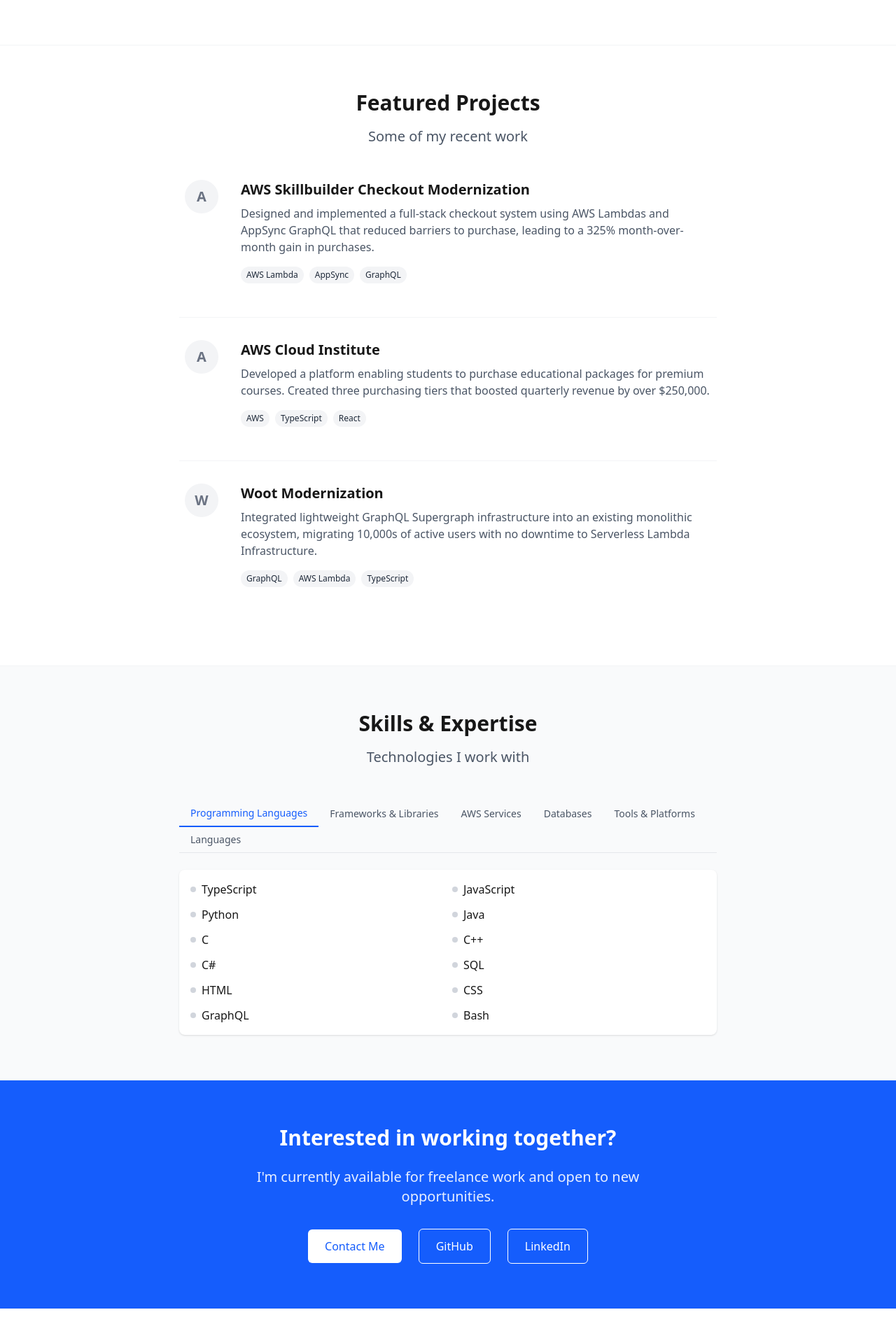
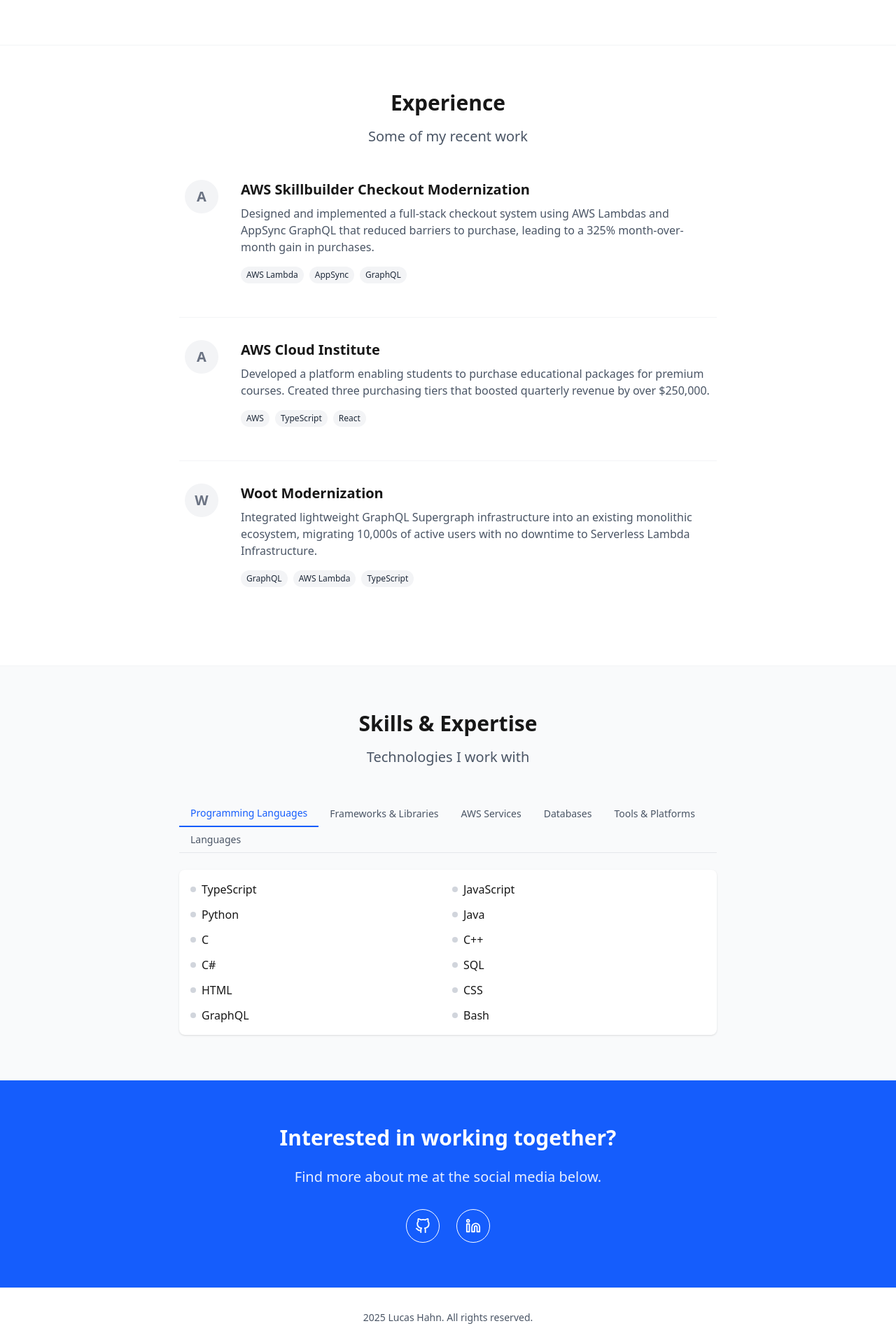
Before and after one commit to lzhahn/PersonalWebsite, a Next.js app: page / in a window 1280 px wide. Shown: the part 500-2405 px from the top of the page at 70% size. Built offline with nearby package versions, Linux system fonts and the light colour scheme.

Commit message:
Updated from projects to experience

```diff
--- a/src/app/page.tsx
+++ b/src/app/page.tsx
@@ -5,26 +5,12 @@
 import BackgroundPattern from "@/components/BackgroundPattern";
 import * as HoverCard from '@radix-ui/react-hover-card';
 import * as Tabs from '@radix-ui/react-tabs';
-import * as Dialog from '@radix-ui/react-dialog';
 import { useState } from 'react';
 
 export default function Home() {
   // Get featured projects and skills
   const featuredProjects = getAllProjects().slice(0, 3);
   const skills = getAllSkills();
-  const [name, setName] = useState('');
-  const [email, setEmail] = useState('');
-  const [message, setMessage] = useState('');
-
-  const handleSubmit = (e: React.FormEvent) => {
-    e.preventDefault();
-    // In a real application, you would handle the form submission here
-    console.log({ name, email, message });
-    // Reset form
-    setName('');
-    setEmail('');
-    setMessage('');
-  };
 
   return (
     <div className="flex flex-col min-h-screen relative">
@@ -45,7 +31,7 @@
                 Software Engineer & Web Developer
               </p>
               <p className="text-lg text-gray-600 dark:text-gray-300 max-w-xl">
-                I build responsive, user-friendly web applications with modern technologies.
+                I build responsive, user-friendly applications with modern technologies.
                 Passionate about creating clean, efficient, and accessible digital experiences.
               </p>
               <div className="flex flex-wrap gap-4 pt-4">
@@ -75,14 +61,14 @@
         </div>
       </section>
 
-      {/* Featured Projects Section */}
+      {/* Experience Section */}
       <section id="projects" className="py-16 relative border-t border-gray-100 dark:border-gray-800">
         {/* Minimalist background */}
         <div className="absolute inset-0 bg-white dark:bg-gray-900 -z-10"></div>
 
         <div className="container mx-auto px-4">
           <div className="text-center mb-12">
-            <h2 className="text-3xl font-bold mb-4 dark:text-white">Featured Projects</h2>
+            <h2 className="text-3xl font-bold mb-4 dark:text-white">Experience</h2>
             <p className="text-xl text-gray-600 dark:text-gray-300">Some of my recent work</p>
           </div>
 
@@ -207,101 +193,32 @@
         <div className="container mx-auto px-4 text-center">
           <h2 className="text-3xl font-bold mb-6 text-white dark:text-white">Interested in working together?</h2>
           <p className="text-xl mb-8 max-w-2xl mx-auto text-white/90">
-            I&apos;m currently available for freelance work and open to new opportunities.
+            Find more about me at the social media below.
           </p>
-          <div className="flex flex-col md:flex-row gap-6 justify-center items-center max-w-md mx-auto">
-            <Dialog.Root>
-              <Dialog.Trigger asChild>
-                <button className="px-6 py-3 bg-white hover:bg-gray-100 text-blue-600 rounded-md font-medium transition-colors inline-block w-full md:w-auto">
-                  Contact Me
-                </button>
-              </Dialog.Trigger>
-              <Dialog.Portal>
-                <Dialog.Overlay className="fixed inset-0 bg-black/50 data-[state=open]:animate-fadeIn data-[state=closed]:animate-fadeOut" />
-                <Dialog.Content className="fixed top-1/2 left-1/2 transform -translate-x-1/2 -translate-y-1/2 bg-white dark:bg-gray-800 p-6 rounded-lg shadow-xl w-[90vw] max-w-md max-h-[85vh] overflow-y-auto data-[state=open]:animate-scaleIn data-[state=closed]:animate-scaleOut">
-                  <Dialog.Title className="text-xl font-bold mb-4 dark:text-white">Get in Touch</Dialog.Title>
-                  <Dialog.Description className="text-gray-600 dark:text-gray-300 mb-6">
-                    Fill out the form below and I&apos;ll get back to you as soon as possible.
-                  </Dialog.Description>
-
-                  <form onSubmit={handleSubmit} className="space-y-4">
-                    <div>
-                      <label htmlFor="name" className="block text-sm font-medium text-gray-700 dark:text-gray-300 mb-1">
-                        Name
-                      </label>
-                      <input
-                        type="text"
-                        id="name"
-                        value={name}
-                        onChange={(e) => setName(e.target.value)}
-                        className="w-full px-3 py-2 border border-gray-300 dark:border-gray-600 rounded-md bg-white dark:bg-gray-700 text-gray-900 dark:text-gray-100"
-                        required
-                      />
-                    </div>
-                    <div>
-                      <label htmlFor="email" className="block text-sm font-medium text-gray-700 dark:text-gray-300 mb-1">
-                        Email
-                      </label>
-                      <input
-                        type="email"
-                        id="email"
-                        value={email}
-                        onChange={(e) => setEmail(e.target.value)}
-                        className="w-full px-3 py-2 border border-gray-300 dark:border-gray-600 rounded-md bg-white dark:bg-gray-700 text-gray-900 dark:text-gray-100"
-                        required
-                      />
-                    </div>
-                    <div>
-                      <label htmlFor="message" className="block text-sm font-medium text-gray-700 dark:text-gray-300 mb-1">
-                        Message
-                      </label>
-                      <textarea
-                        id="message"
-                        value={message}
-                        onChange={(e) => setMessage(e.target.value)}
-                        rows={4}
-                        className="w-full px-3 py-2 border border-gray-300 dark:border-gray-600 rounded-md bg-white dark:bg-gray-700 text-gray-900 dark:text-gray-100"
-                        required
-                      ></textarea>
-                    </div>
-                    <div className="flex justify-end gap-3 mt-6">
-                      <Dialog.Close asChild>
-                        <button type="button" className="px-4 py-2 border border-gray-300 dark:border-gray-600 text-gray-700 dark:text-gray-300 rounded-md hover:bg-gray-100 dark:hover:bg-gray-700 transition-colors">
-                          Cancel
-                        </button>
-                      </Dialog.Close>
-                      <button type="submit" className="px-4 py-2 bg-blue-600 text-white rounded-md hover:bg-blue-700 transition-colors">
-                        Send Message
-                      </button>
-                    </div>
-                  </form>
-
-                  <Dialog.Close asChild>
-                    <button className="absolute top-4 right-4 text-gray-500 hover:text-gray-700 dark:text-gray-400 dark:hover:text-gray-200" aria-label="Close">
-                      <svg width="15" height="15" viewBox="0 0 15 15" fill="none" xmlns="http://www.w3.org/2000/svg">
-                        <path d="M11.7816 4.03157C12.0062 3.80702 12.0062 3.44295 11.7816 3.2184C11.5571 2.99385 11.193 2.99385 10.9685 3.2184L7.50005 6.68682L4.03164 3.2184C3.80708 2.99385 3.44301 2.99385 3.21846 3.2184C2.99391 3.44295 2.99391 3.80702 3.21846 4.03157L6.68688 7.49999L3.21846 10.9684C2.99391 11.193 2.99391 11.557 3.21846 11.7816C3.44301 12.0061 3.80708 12.0061 4.03164 11.7816L7.50005 8.31316L10.9685 11.7816C11.193 12.0061 11.5571 12.0061 11.7816 11.7816C12.0062 11.557 12.0062 11.193 11.7816 10.9684L8.31322 7.49999L11.7816 4.03157Z" fill="currentColor" fillRule="evenodd" clipRule="evenodd"></path>
-                      </svg>
-                    </button>
-                  </Dialog.Close>
-                </Dialog.Content>
-              </Dialog.Portal>
-            </Dialog.Root>
-
+          <div className="flex gap-6 justify-center items-center">
             <a
               href="https://github.com/lzhahn/"
               target="_blank"
               rel="noopener noreferrer"
-              className="px-6 py-3 bg-transparent hover:bg-white/10 text-white border border-white rounded-md font-medium transition-colors inline-block w-full md:w-auto"
+              className="p-3 bg-transparent hover:bg-white/10 text-white border border-white rounded-full font-medium transition-colors inline-flex items-center justify-center w-12 h-12 md:w-12 md:h-12"
+              aria-label="GitHub"
             >
-              GitHub
+              <svg xmlns="http://www.w3.org/2000/svg" width="24" height="24" viewBox="0 0 24 24" fill="none" stroke="currentColor" strokeWidth="2" strokeLinecap="round" strokeLinejoin="round">
+                <path d="M9 19c-5 1.5-5-2.5-7-3m14 6v-3.87a3.37 3.37 0 0 0-.94-2.61c3.14-.35 6.44-1.54 6.44-7A5.44 5.44 0 0 0 20 4.77 5.07 5.07 0 0 0 19.91 1S18.73.65 16 2.48a13.38 13.38 0 0 0-7 0C6.27.65 5.09 1 5.09 1A5.07 5.07 0 0 0 5 4.77a5.44 5.44 0 0 0-1.5 3.78c0 5.42 3.3 6.61 6.44 7A3.37 3.37 0 0 0 9 18.13V22"></path>
+              </svg>
             </a>
             <a
               href="https://www.linkedin.com/in/lahahn/"
               target="_blank"
               rel="noopener noreferrer"
-              className="px-6 py-3 bg-transparent hover:bg-white/10 text-white border border-white rounded-md font-medium transition-colors inline-block w-full md:w-auto"
+              className="p-3 bg-transparent hover:bg-white/10 text-white border border-white rounded-full font-medium transition-colors inline-flex items-center justify-center w-12 h-12 md:w-12 md:h-12"
+              aria-label="LinkedIn"
             >
-              LinkedIn
+              <svg xmlns="http://www.w3.org/2000/svg" width="24" height="24" viewBox="0 0 24 24" fill="none" stroke="currentColor" strokeWidth="2" strokeLinecap="round" strokeLinejoin="round">
+                <path d="M16 8a6 6 0 0 1 6 6v7h-4v-7a2 2 0 0 0-2-2 2 2 0 0 0-2 2v7h-4v-7a6 6 0 0 1 6-6z"></path>
+                <rect x="2" y="9" width="4" height="12"></rect>
+                <circle cx="4" cy="4" r="2"></circle>
+              </svg>
             </a>
           </div>
         </div>
--- a/src/components/layout/Header.tsx
+++ b/src/components/layout/Header.tsx
@@ -24,7 +24,7 @@
             <NavigationMenu.Item>
               <NavigationMenu.Link asChild>
                 <a href="#projects" className="hover:text-blue-500 transition-colors dark:text-white">
-                  <Text size="2">Projects</Text>
+                  <Text size="2">Experience</Text>
                 </a>
               </NavigationMenu.Link>
             </NavigationMenu.Item>
```
